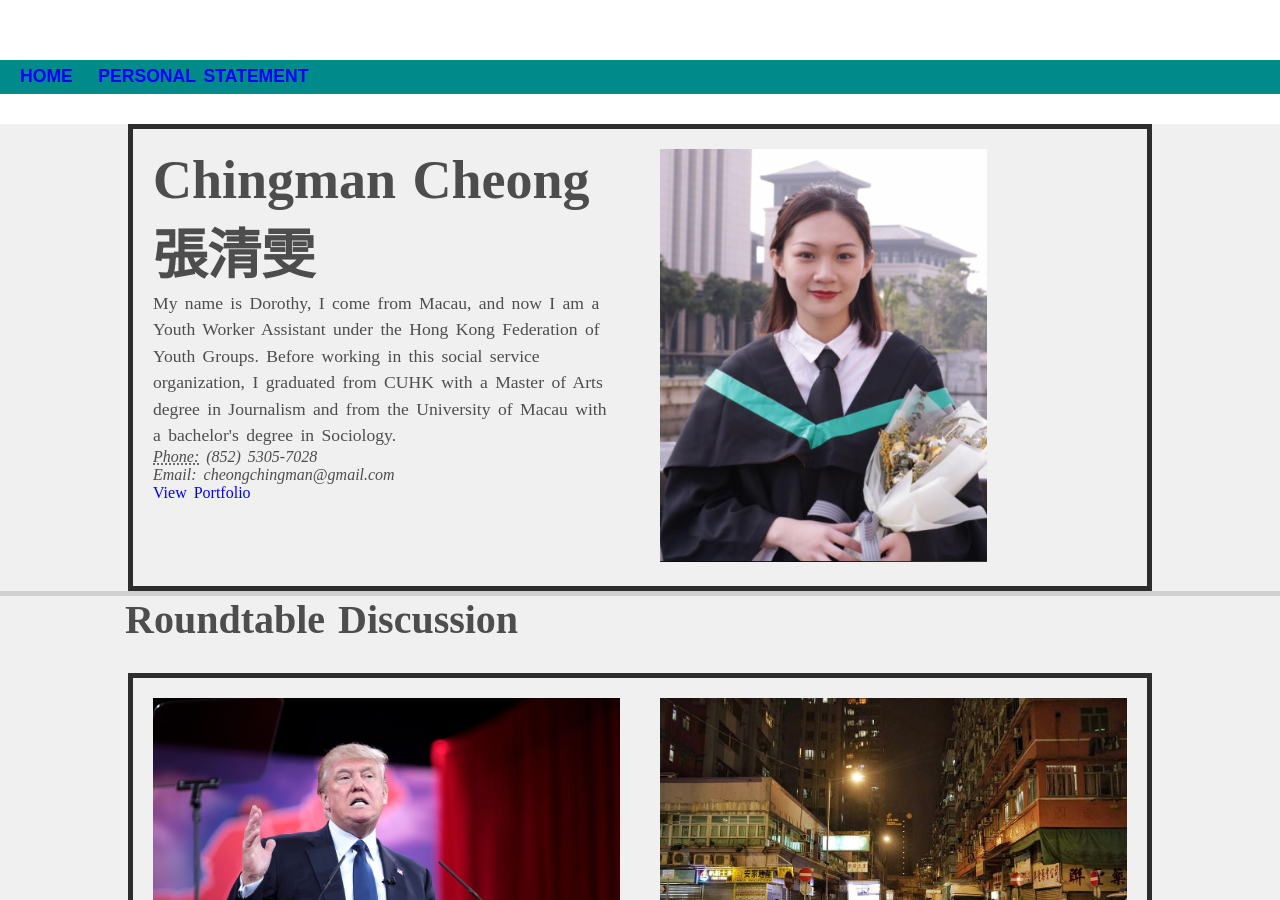
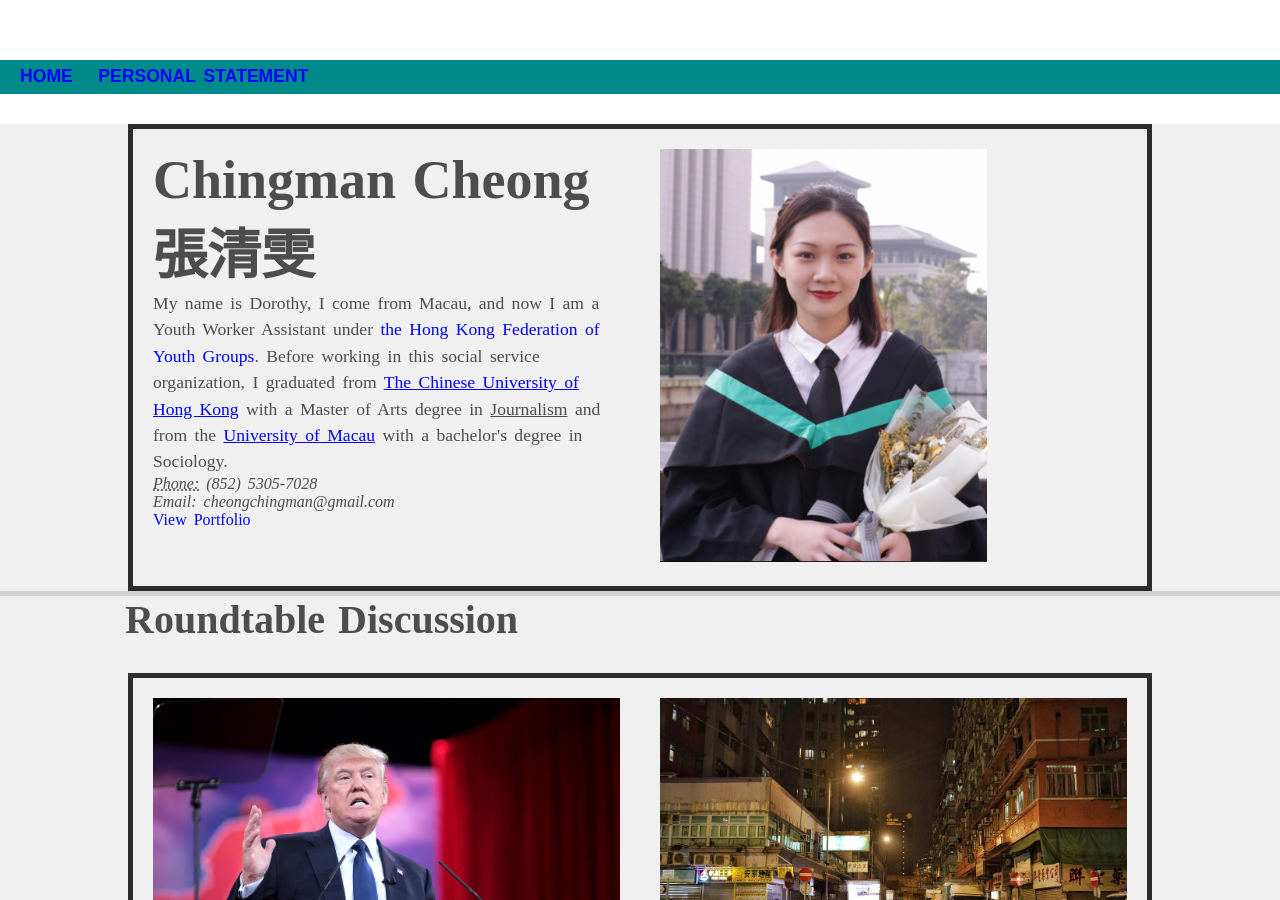
Before and after one commit to son520804/dorothy_portfolio, a Jekyll site: the page built from index.html, in a window 1280 px wide and 900 px high. Built offline with Jekyll 4.4.1, drawn with Linux system fonts in a browser that asks for light colours.

Commit message:
portfolio creation

```diff
--- a/index.html
+++ b/index.html
@@ -44,7 +44,7 @@ title: Chingman's Portfolio
 		<div class="morewhite" id="section1"><div class="flex-container">
 			<div class="left-content">
 				<h1>Chingman Cheong 張清雯</h1>
-				<p>My name is Dorothy, I come from Macau, and now I am a Youth Worker Assistant under the Hong Kong Federation of Youth Groups. Before working in this social service organization, I graduated from CUHK with a Master of Arts degree in Journalism and from the University of Macau with a bachelor's degree in Sociology.</p>
+				<p>My name is Dorothy, I come from Macau, and now I am a Youth Worker Assistant under <a href="https://hkfyg.org.hk/en/home/?gclid=CjwKCAjw7IeUBhBbEiwADhiEMYzwE7U2RD7dnoLML4dmoI6M7VMvyYKN7RcMR-XBbzdUta2F8CVEXxoC_5oQAvD_BwE">the Hong Kong Federation of Youth Groups</a>. Before working in this social service organization, I graduated from <a href="https://www.cuhk.edu.hk/chinese/index.html"><u>The Chinese University of Hong Kong</u></a> with a Master of Arts degree in <u>Journalism</u> and from the <a href="https://www.um.edu.mo/"><u>University of Macau</u></a> with a bachelor's degree in Sociology.</p>
 				<address>
 
 					<abbr title="phone">Phone:</abbr> (852) 5305-7028<br>
```
